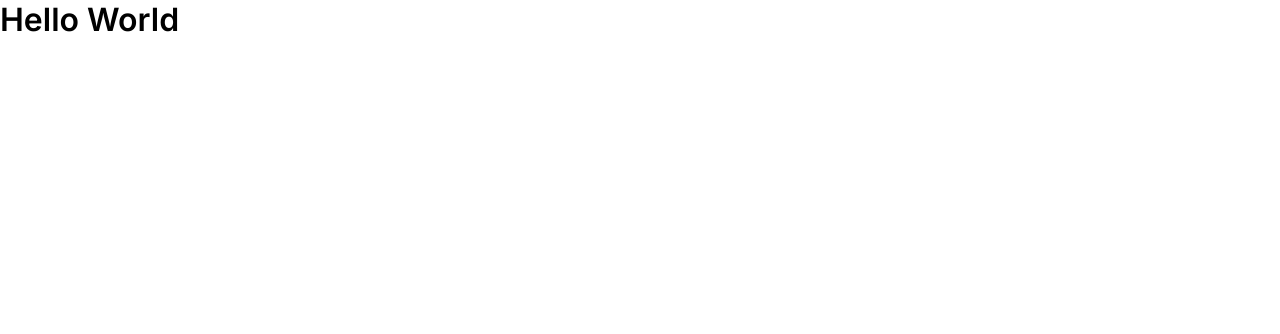
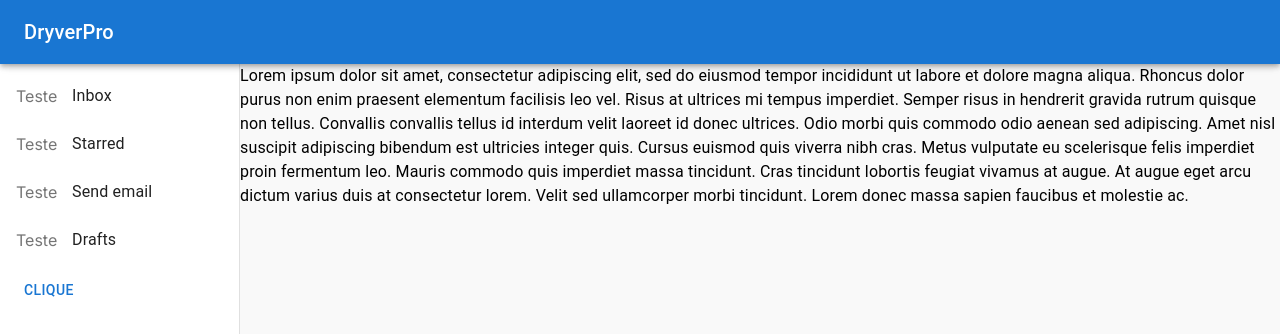
Before and after one commit to pedrodevelop/dryve-challenge, a Next.js app: page / in a window 1280 px wide. Shown: the top 334 px of the page. Built offline with nearby package versions, Linux system fonts and the light colour scheme.

Commit message:
This commit creates the pages layout and adds material ui to the project

```diff
--- a/package.json
+++ b/package.json
@@ -9,6 +9,11 @@
     "lint": "next lint"
   },
   "dependencies": {
+    "@emotion/react": "^11.4.1",
+    "@emotion/styled": "^11.3.0",
+    "@material-ui/core": "^5.0.0-beta.5",
+    "@material-ui/icons": "^4.11.2",
+    "@material-ui/styled-engine-sc": "^5.0.0-beta.5",
     "next": "11.1.2",
     "prop-types": "^15.7.2",
     "react": "17.0.2",
--- /dev/null
+++ b/src/components/ContentLayout.jsx
@@ -0,0 +1,32 @@
+import React from 'react';
+import PropTypes from 'prop-types';
+
+import MuiBox from '@material-ui/core/Box';
+
+import { styled } from '@material-ui/core/styles';
+
+const Box = styled(MuiBox)(({ theme }) => ({
+  height: '100vh',
+  flexGrow: 1,
+  paddingTop: theme.spacing(8),
+  backgroundColor: '#f9f9f9'
+}));
+
+function ContentLayout(props) {
+  const { children } = props;
+
+  return (
+    <>
+      <Box component="main">{children}</Box>
+    </>
+  );
+}
+
+ContentLayout.propTypes = {
+  children: PropTypes.oneOfType([
+    PropTypes.arrayOf(PropTypes.node),
+    PropTypes.node
+  ])
+};
+
+export default ContentLayout;
--- /dev/null
+++ b/src/components/Drawer/index.jsx
@@ -0,0 +1,40 @@
+import React from 'react';
+
+import {
+  Button,
+  List,
+  ListItem,
+  ListItemIcon,
+  ListItemText
+} from '@material-ui/core';
+
+import { MuiDrawer, DrawerHeader } from './styles';
+
+function Drawer() {
+  const [open, setOpen] = React.useState(true);
+
+  const handleControlDrawer = () => {
+    setOpen(!open);
+  };
+
+  return (
+    <>
+      <MuiDrawer variant="permanent" open={open}>
+        <DrawerHeader />
+        <List>
+          {['Inbox', 'Starred', 'Send email', 'Drafts'].map(text => (
+            <ListItem button key={text}>
+              <ListItemIcon>Teste</ListItemIcon>
+              <ListItemText primary={text} />
+            </ListItem>
+          ))}
+          <ListItem>
+            <Button onClick={handleControlDrawer}>Clique</Button>
+          </ListItem>
+        </List>
+      </MuiDrawer>
+    </>
+  );
+}
+
+export default Drawer;
--- /dev/null
+++ b/src/components/Drawer/styles.js
@@ -0,0 +1,51 @@
+import { styled } from '@material-ui/core/styles';
+
+import MuiVariantDrawer from '@material-ui/core/Drawer';
+
+const drawerWidth = 240;
+
+const openedMixin = theme => ({
+  width: drawerWidth,
+  transition: theme.transitions.create('width', {
+    easing: theme.transitions.easing.sharp,
+    duration: theme.transitions.duration.enteringScreen
+  }),
+  overflowX: 'hidden'
+});
+
+const closedMixin = theme => ({
+  transition: theme.transitions.create('width', {
+    easing: theme.transitions.easing.sharp,
+    duration: theme.transitions.duration.leavingScreen
+  }),
+  overflowX: 'hidden',
+  width: `calc(${theme.spacing(7)} + 1px)`,
+  [theme.breakpoints.up('sm')]: {
+    width: `calc(${theme.spacing(9)} + 1px)`
+  }
+});
+
+export const DrawerHeader = styled('div')(({ theme }) => ({
+  display: 'flex',
+  alignItems: 'center',
+  justifyContent: 'flex-end',
+  padding: theme.spacing(0, 1),
+  ...theme.mixins.toolbar
+}));
+
+export const MuiDrawer = styled(MuiVariantDrawer, {
+  shouldForwardProp: prop => prop !== 'open'
+})(({ theme, open }) => ({
+  width: drawerWidth,
+  flexShrink: 0,
+  whiteSpace: 'nowrap',
+  boxSizing: 'border-box',
+  ...(open && {
+    ...openedMixin(theme),
+    '& .MuiDrawer-paper': openedMixin(theme)
+  }),
+  ...(!open && {
+    ...closedMixin(theme),
+    '& .MuiDrawer-paper': closedMixin(theme)
+  })
+}));
--- /dev/null
+++ b/src/components/Header/index.jsx
@@ -0,0 +1,20 @@
+import React from 'react';
+
+import { Toolbar, Typography } from '@material-ui/core';
+import AppBar from './styles';
+
+function Header() {
+  return (
+    <>
+      <AppBar position="fixed">
+        <Toolbar>
+          <Typography variant="h6" noWrap component="div">
+            DryverPro
+          </Typography>
+        </Toolbar>
+      </AppBar>
+    </>
+  );
+}
+
+export default Header;
--- /dev/null
+++ b/src/components/Header/styles.js
@@ -0,0 +1,9 @@
+import { styled } from '@material-ui/core/styles';
+
+import MuiAppBar from '@material-ui/core/AppBar';
+
+const AppBar = styled(MuiAppBar)(({ theme }) => ({
+  zIndex: theme.zIndex.drawer + 1
+}));
+
+export default AppBar;
--- /dev/null
+++ b/src/components/MainLayout.jsx
@@ -0,0 +1,23 @@
+import React from 'react';
+import PropTypes from 'prop-types';
+
+import { Box } from '@material-ui/core';
+
+function MainLayout(props) {
+  const { children } = props;
+
+  return (
+    <>
+      <Box sx={{ display: 'flex' }}>{children}</Box>
+    </>
+  );
+}
+
+MainLayout.propTypes = {
+  children: PropTypes.oneOfType([
+    PropTypes.arrayOf(PropTypes.node),
+    PropTypes.node
+  ])
+};
+
+export default MainLayout;
--- a/src/pages/_app.jsx
+++ b/src/pages/_app.jsx
@@ -3,11 +3,20 @@ import PropTypes from 'prop-types';
 
 import GlobalStyle from '../styles/global';
 
+import Layout from '../components/MainLayout';
+
+import Drawer from '../components/Drawer';
+import Header from '../components/Header';
+
 function MyApp({ Component, pageProps }) {
   return (
     <>
-      <Component {...pageProps} />
-      <GlobalStyle />
+      <Layout>
+        <Header />
+        <Drawer />
+        <Component {...pageProps} />
+        <GlobalStyle />
+      </Layout>
     </>
   );
 }
--- a/src/pages/index.jsx
+++ b/src/pages/index.jsx
@@ -1,7 +1,10 @@
 import React from 'react';
 import Head from 'next/head';
 
-export default function Home() {
+import { Typography } from '@material-ui/core';
+import ContentLayout from '../components/ContentLayout';
+
+function DashBoard() {
   return (
     <div>
       <Head>
@@ -9,8 +12,26 @@ export default function Home() {
       </Head>
 
       <main>
-        <h1>Hello World</h1>
+        <ContentLayout>
+          <Typography paragraph>
+            Lorem ipsum dolor sit amet, consectetur adipiscing elit, sed do
+            eiusmod tempor incididunt ut labore et dolore magna aliqua. Rhoncus
+            dolor purus non enim praesent elementum facilisis leo vel. Risus at
+            ultrices mi tempus imperdiet. Semper risus in hendrerit gravida
+            rutrum quisque non tellus. Convallis convallis tellus id interdum
+            velit laoreet id donec ultrices. Odio morbi quis commodo odio aenean
+            sed adipiscing. Amet nisl suscipit adipiscing bibendum est ultricies
+            integer quis. Cursus euismod quis viverra nibh cras. Metus vulputate
+            eu scelerisque felis imperdiet proin fermentum leo. Mauris commodo
+            quis imperdiet massa tincidunt. Cras tincidunt lobortis feugiat
+            vivamus at augue. At augue eget arcu dictum varius duis at
+            consectetur lorem. Velit sed ullamcorper morbi tincidunt. Lorem
+            donec massa sapien faucibus et molestie ac.
+          </Typography>
+        </ContentLayout>
       </main>
     </div>
   );
 }
+
+export default DashBoard;
```
Also changed, not shown: 1 other file (tests, documents, lock files or other folders).
